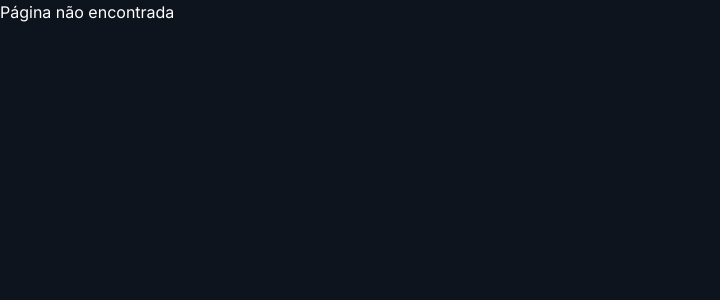
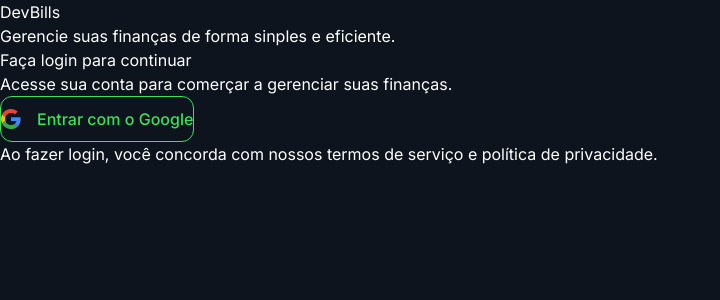
Before and after one commit to DISNEYALVESOLIVEIRA/DEVBILLS, a React (Vite) app in the folder interface/: page /login in a window 1280 px wide. Shown: the top 300 px of the page, without its empty margins (0-720 px from the left). Built offline with nearby package versions, Linux system fonts and the light colour scheme.

Commit message:
feat: add login page and GoogleLoginButton component

```diff
--- /dev/null
+++ b/interface/src/components/GoogleLoginButton.tsx
@@ -0,0 +1,36 @@
+import Button from "./Button";
+
+interface GoogleLoginButtonProps {
+    isLoading: boolean;
+    onClick: () => void;
+
+};
+
+const GoogleLoginButton = ({ isLoading, onClick }: GoogleLoginButtonProps) => {
+    return (
+        <Button onClick={onClick} isLoading={isLoading} variant="outline" className="flex items-center justify-center space-x-2">
+            <svg className="h-5 w-5 mr-2" aria-hidden="true" viewBox="0 0 24 24">
+                <path
+                    d="M12.0003 4.75C13.7703 4.75 15.3553 5.36 16.6053 6.45L20.0303 3.02C17.9502 1.15 15.2353 0 12.0003 0C7.31031 0 3.25531 2.69 1.28931 6.61L5.27031 9.7C6.21531 6.86 8.87031 4.75 12.0003 4.75Z"
+                    fill="#EA4335"
+                />
+                <path
+                    d="M23.49 12.27C23.49 11.48 23.42 10.73 23.3 10H12V14.51H18.47C18.18 15.99 17.33 17.25 16.07 18.1L19.93 21.19C22.19 19.09 23.49 15.94 23.49 12.27Z"
+                    fill="#4285F4"
+                />
+                <path
+                    d="M5.27 14.3C5.02 13.57 4.89 12.8 4.89 12C4.89 11.2 5.03 10.43 5.27 9.7L1.29 6.61C0.471 8.24 0 10.06 0 12C0 13.94 0.471 15.76 1.29 17.39L5.27 14.3Z"
+                    fill="#FBBC05"
+                />
+                <path
+                    d="M12.0004 24C15.2404 24 17.9654 22.94 19.9354 21.19L16.0704 18.1C15.0004 18.81 13.6204 19.25 12.0004 19.25C8.8704 19.25 6.2154 17.14 5.2704 14.3L1.2894 17.39C3.2554 21.31 7.3104 24 12.0004 24Z"
+                    fill="#34A853"
+                />
+            </svg>
+
+            Entrar com o Google
+        </Button>
+    );
+
+};
+export default GoogleLoginButton;
--- /dev/null
+++ b/interface/src/pages/Login.tsx
@@ -0,0 +1,36 @@
+import GoogleLoginButton from "../components/GoogleLoginButton";
+
+
+const Login = () => {
+
+    return (
+
+        <div>
+            <header>
+                <h1>
+                    DevBills
+                </h1>
+                <p>
+                    Gerencie suas finanças de forma sinples e eficiente.
+                </p>
+            </header>
+            <main>
+                <section>
+                    <h2>
+                        Faça login para continuar
+                    </h2>
+                    <p>
+                        Acesse sua conta para comerçar a gerenciar suas finanças.
+                    </p>
+                </section>
+
+                <GoogleLoginButton isLoading={false} onClick={() => {}} />
+<footer>
+    <p>Ao fazer login, você concorda com nossos termos de serviço e política de privacidade.</p>
+</footer>
+            </main>
+        </div>
+    );
+};
+
+export default Login;
--- a/interface/src/routes/index.tsx
+++ b/interface/src/routes/index.tsx
@@ -1,4 +1,5 @@
 import Home from "../pages/Home";
+import Login from '../pages/Login';
 import { BrowserRouter, Route, Routes } from "react-router";
 
 const AppRoutes = () => {
@@ -6,6 +7,7 @@
 		<BrowserRouter>
 			<Routes>
 				<Route path="/" element={<Home />} />
+				<Route path="/login" element={<Login />} />
 				<Route path="*" element={<h2>Página não encontrada</h2>} />
 			</Routes>
 		</BrowserRouter>
```
